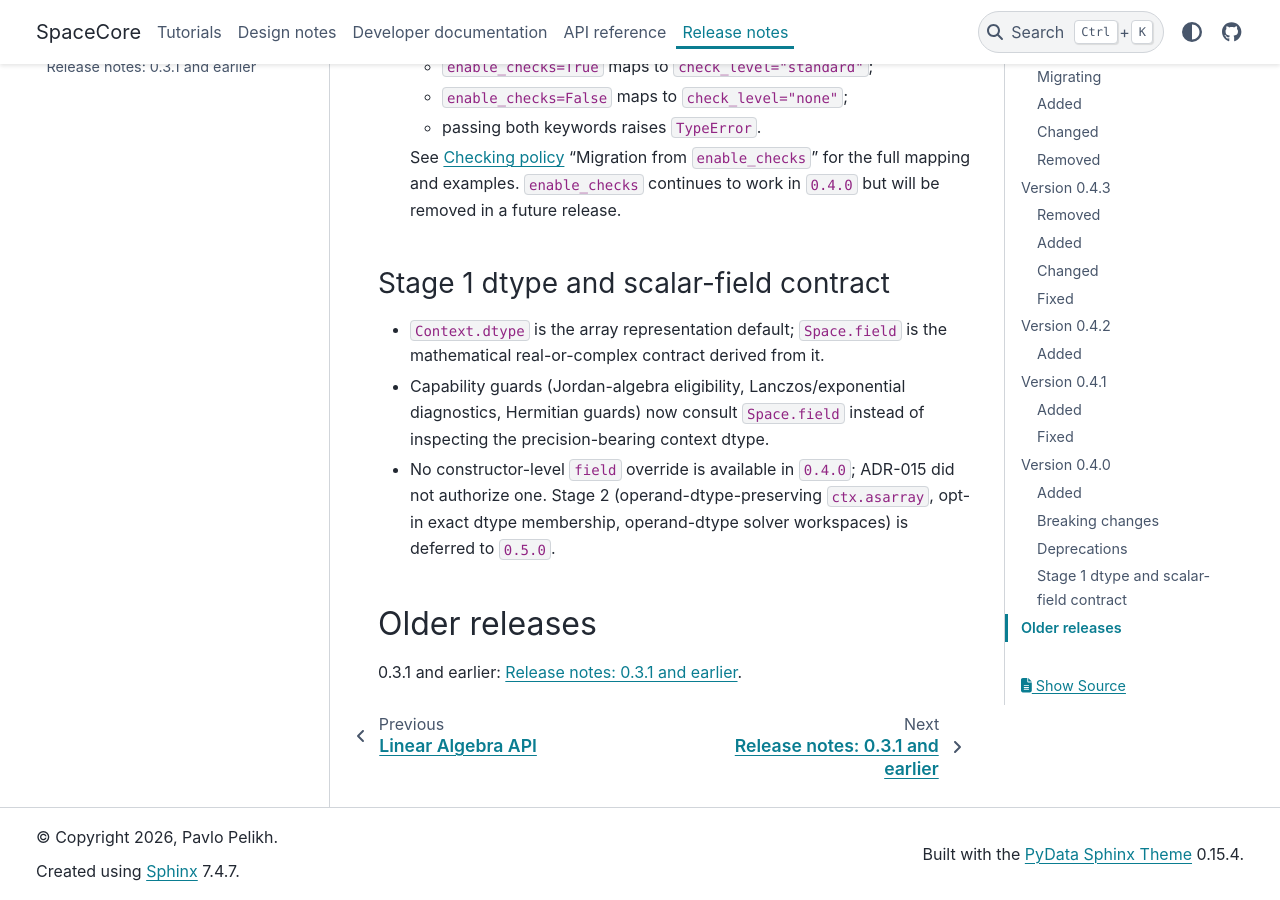
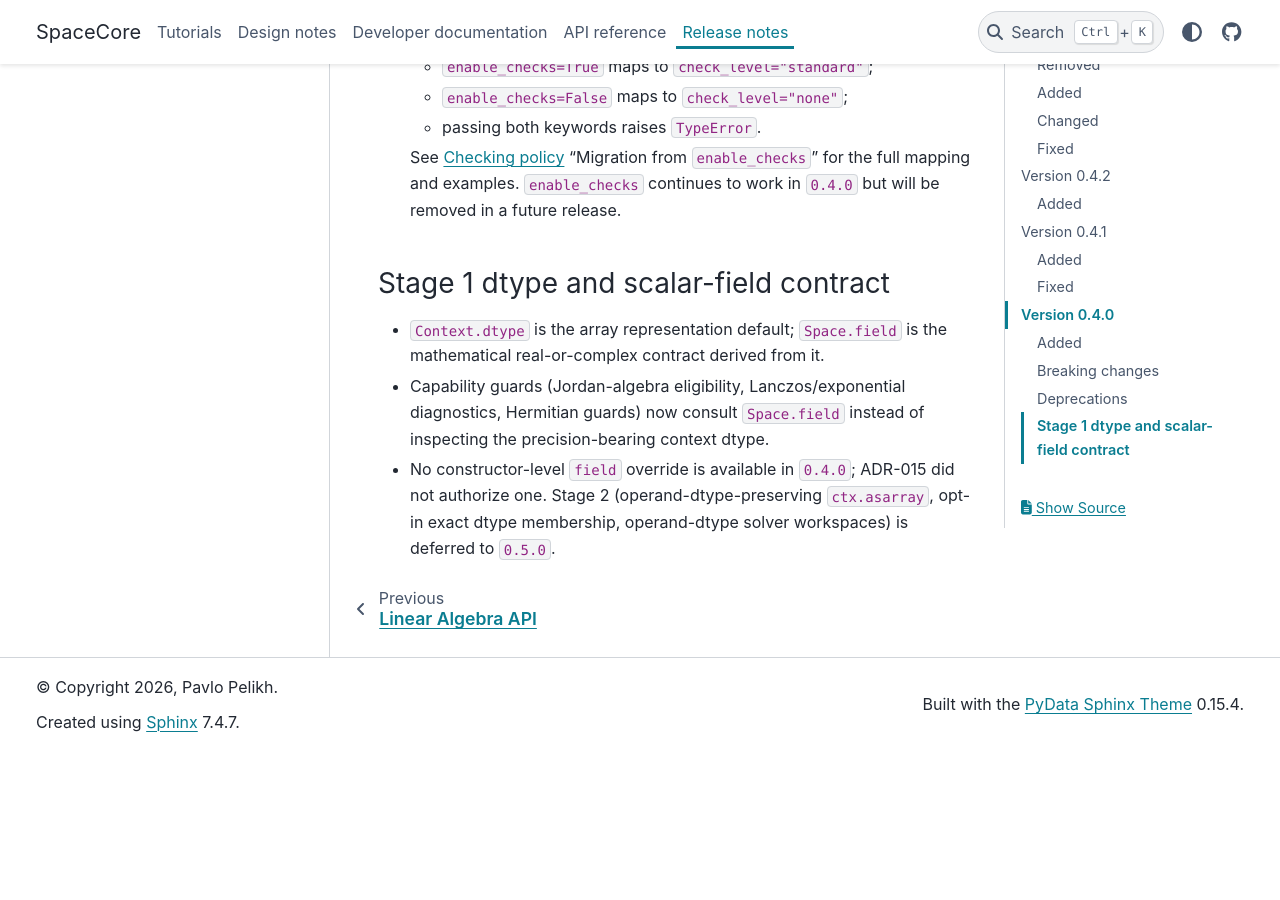
Before and after one commit to Pavlo3P/SpaceCore, a Sphinx documentation site: the page built from docs/source/release_notes.rst, in a window 1280 px wide and 900 px high, scrolled down 8421 px. Built offline with Sphinx 7.4.7 and the PyData theme 0.15.4, drawn with Linux system fonts in a browser that asks for light colours; after the commit the page ends 9172 px from its top, so only the background shows below that; part of the change alters nothing that is shown.

Commit message:
Docs: drop the 0.3.1-and-earlier release-notes archive
The archive page and the "Older releases" section are removed; the release
notes start at 0.4.0. The old notes remain in git history.

Co-Authored-By: Claude Opus 5.5 <noreply@anthropic.com>

```diff
--- a/docs/source/release_notes.rst
+++ b/docs/source/release_notes.rst
@@ -324,13 +324,3 @@ Stage 1 dtype and scalar-field contract
   ADR-015 did not authorize one. Stage 2 (operand-dtype-preserving
   ``ctx.asarray``, opt-in exact dtype membership, operand-dtype solver
   workspaces) is deferred to ``0.5.0``.
-
-Older releases
---------------
-
-0.3.1 and earlier: :doc:`release_notes_archive`.
-
-.. toctree::
-   :hidden:
-
-   release_notes_archive
--- a/docs/source/release_notes_archive.rst
+++ /dev/null
@@ -1,462 +0,0 @@
-Release notes: 0.3.1 and earlier
-================================
-
-Version 0.3.1
--------------
-
-SpaceCore 0.3.1 is a stabilization release for the ``0.3.x`` API. It focuses
-on release-candidate verification, documentation consistency, executable
-tutorials, package artifacts, and public API audit cleanup. It does not add new
-solver families and does not include SDPLab-specific downstream validation.
-
-Fixes
-~~~~~
-
-* Updated active tutorial notebooks to use current public APIs:
-  ``MatrixFreeLinOp`` for action-defined operators, ``lanczos_smallest`` for
-  smallest-Ritz-eigenpair estimation, and ``DenseVectorSpace`` for dense vector
-  construction.
-* Removed invalid notebook output metadata that produced nbformat validation
-  warnings during execution.
-* Updated the removed-API audit to skip ``.venv*`` directories so installed
-  third-party packages are not reported as SpaceCore migration findings.
-
-Documentation
-~~~~~~~~~~~~~
-
-* Reworked API reference pages for backend, context, spaces, linear operators,
-  functionals, and linalg.
-* Added design notes for context ownership, batching, and capability dispatch.
-* Clarified conversion and dtype policies around explicit target contexts.
-* Clarified adjoint language so metric adjoints are not described as merely
-  coordinate transposes outside Euclidean coordinate spaces.
-* Added a public docstring audit record for the ``0.3.1`` release candidate.
-
-Examples and tutorials
-~~~~~~~~~~~~~~~~~~~~~~
-
-* Added a SpaceCore-only weighted Tikhonov worked example that exercises
-  weighted spaces, metric adjoints, lazy operator algebra, conjugate gradients,
-  and an independent dense NumPy reference solve.
-* Added tests for the weighted Tikhonov example.
-* Re-executed the active tutorial notebooks and worked example as part of the
-  release-candidate gate. The retained regularized OT notebook is explicitly
-  outside that gate.
-
-Testing and packaging
-~~~~~~~~~~~~~~~~~~~~~
-
-* Documentation CI builds Sphinx with warnings treated as errors.
-* ``scripts/verify_release_candidate.sh`` is the source of truth for the
-  release-candidate gate. It covers the editable install, full test suite,
-  Ruff, docstring audit, public API audit, strict Sphinx docs build, source
-  distribution and wheel build, ``twine check``, and active tutorial notebook
-  execution when notebook tooling is available.
-
-Known limitations
-~~~~~~~~~~~~~~~~~
-
-* Solver coverage remains intentionally narrow: CG, LSQR, power iteration,
-  Lanczos smallest-eigenpair estimation, and matrix-exponential actions.
-* Optional backend support depends on installed optional dependencies. CuPy is
-  not required for the core release-candidate gate.
-* The regularized optimal transport tutorial is retained as an illustrative
-  advanced example and depends on optional JAX/Optax/Matplotlib packages; it is
-  not part of the 0.3.1 release-candidate gate and is not a production OT
-  solver.
-* SDPLab-specific downstream validation is intentionally out of scope for this
-  release-candidate check.
-
-Version 0.3.0
--------------
-
-Released 2026-06-05: `GitHub release <https://github.com/Pavlo3P/SpaceCore/releases/tag/v0.3.0>`_.
-
-SpaceCore 0.3.0 is a breaking release in the unstable ``0.x`` series. Space
-capabilities are recomputed from actual structure, dtype, and inner product,
-including after ``convert()``.
-
-Prominent migration
-~~~~~~~~~~~~~~~~~~~
-
-.. code-block:: python
-
-   space.eigh(x)
-   # -> space.spectral_decompose(x)  # eigenvalues and frame
-   # -> space.spectrum(x)            # eigenvalues only
-
-Migration table
-~~~~~~~~~~~~~~~
-
-.. list-table::
-   :header-rows: 1
-
-   * - 0.2.x
-     - 0.3.0
-   * - ``sc.VectorSpace((n,))``
-     - ``sc.DenseVectorSpace((n,))``
-   * - ``sc.VectorSpace((d, d))``
-     - ``sc.DenseCoordinateSpace((d, d))``
-   * - ``space.eigh(x)``
-     - ``space.spectral_decompose(x)`` or ``space.spectrum(x)``
-   * - ``ProductInnerProductSpace(...)``
-     - ``ProductSpace(...)``
-   * - ``StackedInnerProductSpace(...)``
-     - ``StackedSpace(...)``
-   * - ``BatchSpace`` and ``space.batch(...)``
-     - leading-axis batched arrays with ``vapply(...)`` / ``rvapply(...)``
-   * - ``op.vapply(xs, batch_space=...)``
-     - ``op.vapply(xs)``
-   * - global context conversion policies
-     - explicit ``Context`` construction and ``obj.convert(ctx)``
-   * - global dtype preservation policies
-     - target-context dtype during explicit conversion
-
-Added
-~~~~~
-
-* ``spectrum``, ``spectral_decompose``, and ``from_spectrum`` as the Jordan
-  spectral contract.
-* ``ElementwiseJordanSpace`` and ``EuclideanElementwiseJordanSpace``.
-* ``ProductStructure``, ``TupleStructure``, ``PytreeStructure``, and
-  ``ProductSpace.from_template``.
-* ``ProductSpectralDecomposition`` for product spectral data independent of
-  product element structure.
-* ``StackedSpace`` and vectorizable axis-aware checks.
-* ``InnerProduct.validate_for(space)`` with strict ``WeightedInnerProduct``
-  construction validation.
-* ``scripts/api_audit.py`` for repository and downstream API migration audits.
-
-Changed and removed
-~~~~~~~~~~~~~~~~~~~
-
-* ``VectorSpace`` is abstract.
-* Previous concrete ``VectorSpace`` use cases moved to ``DenseVectorSpace`` and
-  ``DenseCoordinateSpace``.
-* ``DenseVectorSpace`` is now a plain one-dimensional dense vector space with
-  star and no Jordan capability by default.
-* Complex elementwise Jordan spaces no longer claim
-  ``EuclideanJordanAlgebraSpace``.
-* ``eigh`` was removed from spaces.
-* Specialized public product and stacked constructors were replaced by
-  auto-dispatching ``ProductSpace(...)`` and ``StackedSpace(...)`` factories.
-* ``BatchSpace``, ``Space.batch``, and ``batch_space=`` arguments were removed
-  from public batching APIs. Use leading-axis vectorization through ``vapply``
-  and ``rvapply``.
-* Global context-policy and dtype-policy APIs were removed. Conversion now
-  follows the requested target ``Context`` directly.
-
-Version 0.2.0
--------------
-
-SpaceCore 0.2.0 is a major API expansion. The backend layer now sits on the
-Array API standard. Operators gained a lazy algebra with adjoint views,
-composition, sums, and scaling. A new :class:`Functional` hierarchy provides
-scalar-valued maps with gradients and pull-backs. A new :mod:`spacecore.linalg`
-module ships four JIT-compatible iterative solvers. Spaces, operators, and
-functionals share a single validation pattern via ``checked_method``, and the
-public API is documented to numpydoc standard with doctest coverage.
-
-This release introduces breaking renames; see :ref:`migration-0-2`.
-
-Highlights
-~~~~~~~~~~
-
-* Array API backend layer with optional CuPy support.
-* Lazy operator algebra: ``A @ B``, ``A + B``, ``A.H``, plus
-  :class:`IdentityLinOp`, :class:`ZeroLinOp`, :class:`MatrixFreeLinOp`, and
-  ``make_*`` factories with algebraic simplification.
-* :class:`Functional` hierarchy with linear and quadratic forms, plus
-  ``Functional.compose`` for pull-back along linear operators.
-* New :mod:`spacecore.linalg` module with iterative solvers: :func:`cg`,
-  :func:`lsqr`, :func:`power_iteration`, :func:`lanczos_smallest`,
-  :func:`expm_multiply`.
-* Geometry-aware solvers honor the declared ``Space.inner`` instead of assuming
-  Euclidean.
-* Unified ``checked_method`` decorator across :class:`Space`, :class:`LinOp`,
-  and :class:`Functional`.
-* Comprehensive numpydoc-style docstrings, doctests, and a JAX integration
-  design note.
-
-Backend
-~~~~~~~
-
-* Migrated :class:`BackendOps` to the Array API standard via
-  ``array-api-compat``.
-* Added :class:`CuPyOps` and the ``cupy`` backend family as an optional install
-  (``pip install 'spacecore[cupy]'``).
-* Centralized complex-dtype handling on :class:`BackendOps`:
-
-  * :meth:`BackendOps.is_complex_dtype` for backend-aware complex detection.
-  * :meth:`BackendOps.real_dtype` for extracting the real dtype matching a
-    complex one.
-
-* Broadened backend coverage for array creation, dtype conversion, sparse
-  conversion, indexing, reductions, linear algebra, loop primitives
-  (``fori_loop``, ``while_loop``, ``cond``), tree helpers, and vectorized
-  mapping.
-* Registered JAX pytrees for operator, space, and functional types so they pass
-  through ``jax.jit``, ``jax.vmap``, and ``jax.grad`` boundaries.
-
-Context and checking
-~~~~~~~~~~~~~~~~~~~~
-
-* Restructured ``_contextual`` to hide implementation details while keeping the
-  public free-function API (:func:`set_context`, :func:`get_context`,
-  :func:`resolve_context_priority`, :func:`register_ops`, and the
-  resolution-policy accessors).
-* Extended :func:`~spacecore._checks.checked_method` to support validation
-  against ``self`` and multiple input argument positions.
-* Replaced manual ``if self._enable_checks`` guards with ``checked_method``
-  across :class:`Space`, :class:`LinOp`, and :class:`Functional`. Inline guards
-  are now reserved for non-membership checks such as dense-array assertions and
-  custom output-shape checks.
-* Added reusable space-validation checks documented at
-  ``docs/source/design/checking_policy.rst``: backend, dtype, shape, Hermitian,
-  square-matrix, product-structure, and product-component checks.
-
-Spaces
-~~~~~~
-
-* Added :class:`BatchSpace` for batched elements with explicit batch shape and
-  batch-axis metadata.
-* Improved :class:`DenseCoordinateSpace`, :class:`HermitianSpace`, and
-  :class:`ProductSpace` conversion behavior, validation, batching support, and
-  docstrings.
-
-Linear operators
-~~~~~~~~~~~~~~~~
-
-* **Lazy operator algebra.** Added composition, addition, scaling, and adjoint
-  view with algebraic simplification:
-
-  * ``A @ B`` composes operators.
-  * ``A + B`` sums operators.
-  * ``alpha * A`` scales an operator.
-  * ``A.H`` returns a cached adjoint view satisfying ``A.H.H is A``.
-
-  Simplification rules eliminate ``I``, ``Zero``, ``alpha = 0``, ``alpha = 1``,
-  and flatten nested sums.
-
-* Added :class:`IdentityLinOp`, :class:`ZeroLinOp`, :class:`MatrixFreeLinOp`,
-  and :class:`DiagonalLinOp`.
-* Added structural :meth:`LinOp.is_hermitian` reporting ``True``, ``False``,
-  or ``None`` (unknown) without applying incorrect Euclidean assumptions for
-  custom space geometries.
-* Added :meth:`LinOp.to_dense` for materializing operators as backend arrays.
-* Added product-structured operators and batched lifting:
-
-  * :class:`ProductLinOp`
-  * :class:`BlockDiagonalLinOp`
-  * :class:`StackedLinOp`
-  * :class:`SumToSingleLinOp`
-  * ``vapply`` / ``rvapply`` paths for batched operator application.
-
-* Improved linear-operator equality, representation, conversion, and JAX
-  pytree behavior.
-
-Functionals
-~~~~~~~~~~~
-
-* Added :class:`Functional` as an abstract base for scalar-valued maps on
-  spaces, with :meth:`value`, :meth:`grad`, :meth:`hess_apply`, and batched
-  counterparts.
-* Added linear functional implementations:
-
-  * :class:`LinearFunctional`
-  * :class:`InnerProductFunctional`
-  * :class:`MatrixFreeLinearFunctional`
-
-* Added quadratic forms:
-
-  * :class:`QuadraticForm`
-  * :class:`LinOpQuadraticForm`
-
-* Added :meth:`Functional.compose` and :class:`ComposedFunctional` for
-  pull-backs along linear operators, with specializations that preserve the
-  concrete functional type when possible.
-
-Linear algebra
-~~~~~~~~~~~~~~
-
-The :mod:`spacecore.linalg` module is new in 0.2.0. It provides
-JIT-compatible iterative solvers and structured result types.
-
-* Added iterative solvers:
-
-  * :func:`cg` for Hermitian positive-definite systems.
-  * :func:`lsqr` for rectangular least-squares problems.
-  * :func:`power_iteration` for dominant-eigenpair estimates of a
-    :class:`LinOp` or :class:`QuadraticForm`.
-  * :func:`lanczos_smallest` for smallest-Ritz-eigenpair estimates of
-    Hermitian operators.
-  * :func:`expm_multiply` for Krylov matrix-exponential actions
-    ``exp(t A) v`` on Hermitian operators, with complex ``t`` supported for
-    Schrodinger-type evolution.
-
-* Added structured result types :class:`CGResult`, :class:`LSQRResult`,
-  :class:`PowerIterationResult`, :class:`LanczosResult`, and
-  :class:`ExpmMultiplyResult`, each carrying convergence diagnostics and a
-  compact ``__repr__``.
-* Solvers are geometry-aware: norms, inner products, and the default initial
-  vector use ``Space.inner`` and ``Space.norm`` rather than assuming Euclidean
-  geometry. This makes the solvers correct on custom inner products such as
-  RKHS or weighted spaces.
-
-Documentation
-~~~~~~~~~~~~~
-
-* Reworked public docstrings to numpydoc standard with runnable doctests for
-  solvers, spaces, operators, functionals, backends, and contextual helpers.
-* Clarified solver contracts: ``domain == codomain`` square requirements,
-  Hermiticity enforcement, tolerance semantics, JAX static arguments, complex
-  scalar behavior, ill-conditioning caveats, and convergence assumptions.
-* Added API reference pages for backend ops, spaces, linear operators,
-  functionals, and linear algebra.
-* Added a JAX integration design note documenting trace-time operator algebra
-  and recommended JIT usage at
-  ``docs/source/design/jax_integration.rst``.
-* Added tutorials for backend operations, linear operators, and matrix-free
-  linalg workflows.
-
-Testing and CI
-~~~~~~~~~~~~~~
-
-* Added cross-backend tests covering NumPy, JAX, Torch, and optional CuPy.
-* Added tests for backend ops delegation, backend loop primitives, CuPy ops,
-  context resolution, ``checked_method``, functionals, linalg solvers,
-  operator algebra, batched lifting, dense materialization, diagonal
-  operators, and JAX pytree/JIT behavior.
-* Added CI execution of a JIT-traceability audit script in ``--check`` mode
-  and a coverage floor of 70% via ``pytest-cov``.
-* Added nonblocking documentation lint and audit steps for the docstring
-  migration.
-
-Packaging
-~~~~~~~~~
-
-* Bumped the package version to ``0.2.0``.
-* ``spacecore.__version__`` now resolves from package metadata via
-  ``importlib.metadata`` instead of a hand-maintained constant.
-* Added optional dependency groups: ``[jax]``, ``[torch]``, ``[cupy]``,
-  ``[examples]``, ``[docs]``, ``[dev]``.
-* Added an explicit ``__all__`` at the top level covering new backends,
-  operators, functionals, solvers, result types, validation checks, and
-  contextual helpers.
-
-.. _migration-0-2:
-
-Migration from 0.1.x
-~~~~~~~~~~~~~~~~~~~~
-
-* ``BackendOps.eps`` is now a method ``eps(dtype)`` rather than a property.
-  Callers must pass a dtype, typically ``ctx.dtype``.
-* The implementation attribute ``DenseLinOp.A`` is now a
-  :class:`functools.cached_property` backed by ``_A``. The public attribute
-  access ``op.A`` is unchanged.
-* :meth:`LinOp.__eq__` now returns ``NotImplemented`` instead of raising
-  ``NotImplementedError`` on the base class, so ``op == None`` and
-  ``op in some_list`` no longer raise.
-* Several module-internal helpers in ``spacecore._contextual`` moved to
-  private modules. Use the public functions re-exported from
-  :mod:`spacecore._contextual` (``set_context``, ``get_context``,
-  ``resolve_context_priority``, ``register_ops``, ``set_resolution_policy``,
-  and the dtype-policy accessors) rather than importing from internal modules.
-
-Known limitations
-~~~~~~~~~~~~~~~~~
-
-* :func:`cg`, :func:`lsqr`, and :func:`power_iteration` do not structurally
-  validate operator properties (positive-definiteness, full Hermiticity) and
-  may silently produce incorrect results on inputs that violate their
-  preconditions. See each function's ``Notes`` section for details.
-* Operator algebra runs Python-level simplification at construction time. For
-  maximum JIT efficiency, assemble operator expressions outside the
-  ``jax.jit`` boundary; see the JAX integration design note.
-* :class:`MatrixFreeLinOp` stores its callables in pytree auxiliary data.
-  Constructing one inside a JIT-traced function with a new lambda each call
-  triggers retracing. Construct outside the traced region with a stable
-  callable reference.
-* The CuPy backend is provided as a preview. Coverage of non-standard
-  operations and sparse handling may evolve in a subsequent release.
-
-Version 0.1.4
--------------
-
-Changes
-~~~~~~~
-
-Backend support
-^^^^^^^^^^^^^^^
-
-* Added optional PyTorch support through ``TorchOps`` and the ``torch`` backend
-  family.
-* Added PyTorch backend tests and smoke coverage.
-* Expanded the portable ``BackendOps`` interface with NumPy-like helpers for
-  metadata, array construction, broadcasting, reductions, indexing, safety
-  checks, and linear algebra.
-* Added backend-specific docstrings for backend operation interfaces.
-
-Context and conversion
-^^^^^^^^^^^^^^^^^^^^^^
-
-* Added ``spacecore.resolve_context_priority(...)`` as the public wrapper around
-  SpaceCore's context-priority resolution logic.
-* Exported ``resolve_context_priority`` from the top-level ``spacecore`` package
-  and the contextual helper package.
-* Added explicit tests for the public context-priority wrapper.
-* Strengthened dtype, context conversion, and ``enable_checks=True`` coverage.
-
-Spaces and validation
-^^^^^^^^^^^^^^^^^^^^^
-
-* Refactored space membership validation into modular ``SpaceCheck`` classes.
-* Added public validation check classes such as ``BackendCheck``,
-  ``DTypeCheck``, ``ShapeCheck``, ``HermitianCheck``, ``SquareMatrixCheck``,
-  ``ProductStructureCheck``, and ``ProductComponentCheck``.
-* Added focused tests for space validation checks.
-* Improved product-space context handling and conversion behavior.
-
-Linear operators
-^^^^^^^^^^^^^^^^
-
-* Optimized linear-operator hot paths for dense, sparse, block-diagonal,
-  stacked, sum-to-single, and product operators.
-* Added JIT-focused linear-operator tests.
-* Added sparse linear-operator tests and broadened dense/operator conversion
-  coverage.
-
-Documentation and examples
-^^^^^^^^^^^^^^^^^^^^^^^^^^
-
-* Added a Sphinx documentation site with API reference, tutorials, design
-  notes, custom styling, and GitHub Pages deployment workflow.
-* Added documentation pages for backend ops, contexts, spaces, linear
-  operators, conversion policy, dtype policy, and checking policy.
-* Added a regularized optimal transport tutorial and generated tutorial images.
-* Added the regularized optimal transport notebook example.
-* Updated the README with newer usage, documentation, and backend information.
-* Documented ``resolve_context_priority`` in the README, Context API reference,
-  context tutorial, and conversion policy design note.
-* Added release notes to the Sphinx documentation.
-
-Testing and CI
-^^^^^^^^^^^^^^
-
-* Reorganized tests into backend, context, integration, linear-operator, and
-  space-focused packages.
-* Added NumPy, JAX, and PyTorch smoke tests.
-* Added a documentation build workflow.
-* Updated CI coverage for the expanded backend and validation behavior.
-
-Packaging
-^^^^^^^^^
-
-* Bumped the package version to ``0.1.4``.
-* Made Sphinx read the release version from ``pyproject.toml``.
-* Added ``pytorch`` to package keywords.
-
-Version 0.1.3
--------------
-
-Previous experimental release.
```
